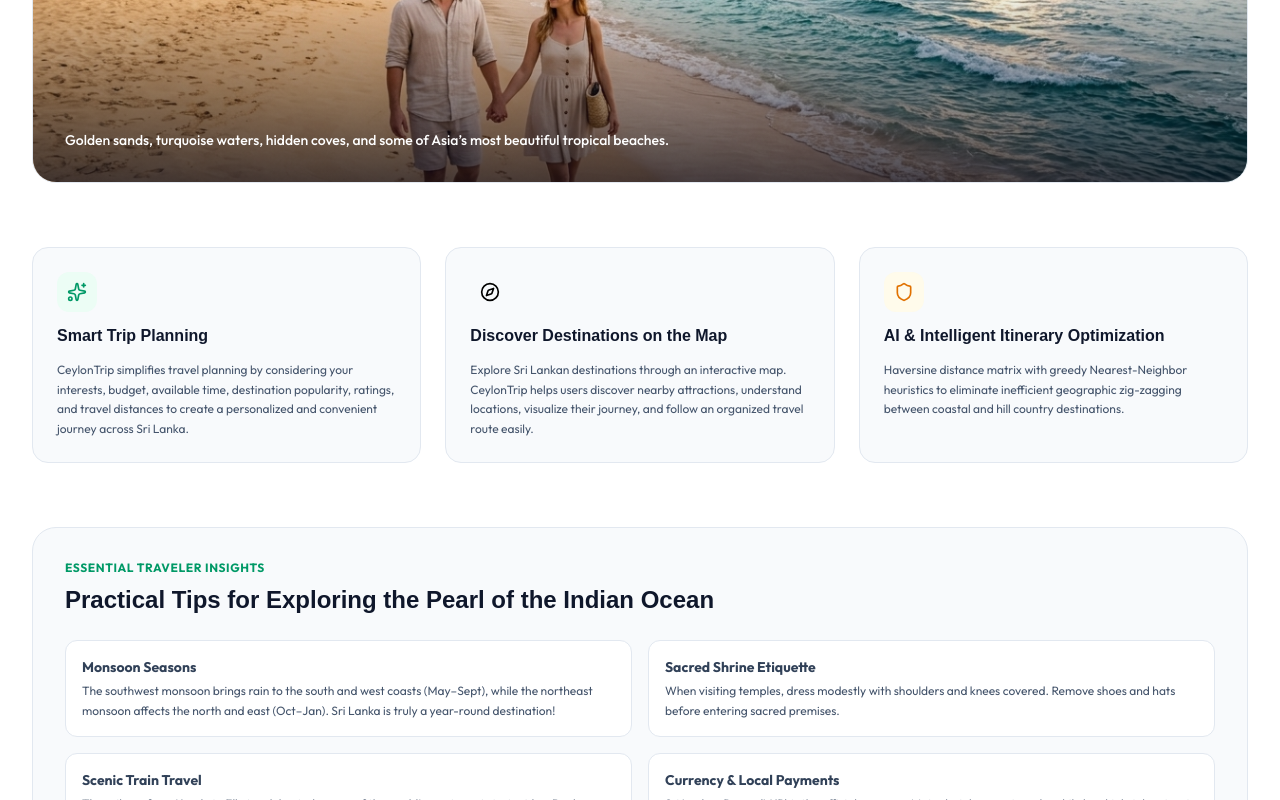
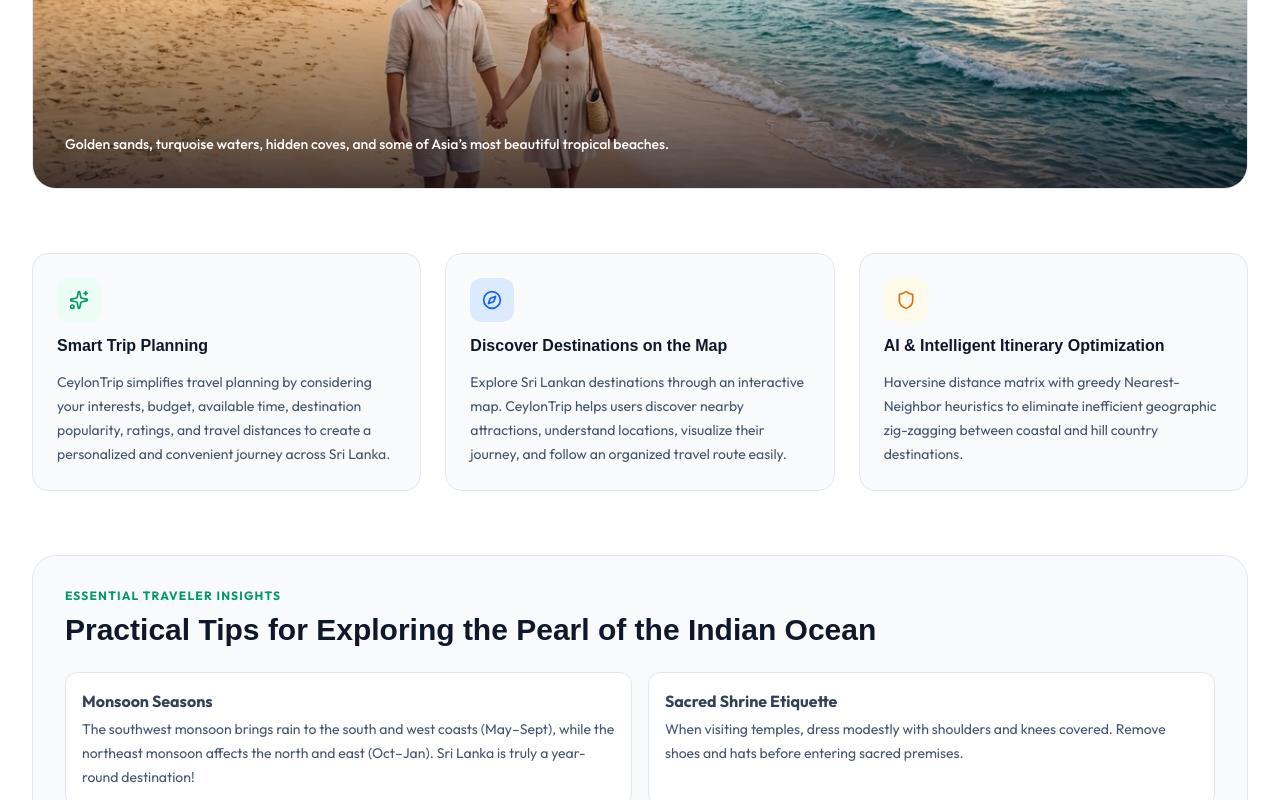
Before and after one commit to Nimmitha192/CeylonTrip, a React (Vite) app in the folder Client/: page /about in a window 1280 px wide. Shown: the part 640-1440 px from the top of the page. Built offline with nearby package versions, Linux system fonts and the light colour scheme; a web font is replaced by a local one.

Commit message:
About page updated

```diff
--- a/Client/src/pages/About.jsx
+++ b/Client/src/pages/About.jsx
@@ -13,10 +13,9 @@ const About = () => {
   return (
     <div className="max-w-7xl mx-auto px-4 sm:px-6 lg:px-8 py-10 space-y-16 ">
       <div className="text-center space-y-4">
-        <span className="text-2xl font-bold tracking-wider text-slate-700 block">
-          About&nbsp;
+        <span className="text-2xl font-bold tracking-wider text-slate-700 block"> About&nbsp;
           <span className="text-2xl font-bold tracking-tight text-orange-500">
-            Ceylon
+             Ceylon
             <span className="text-yellow-500">
               Trips
             </span>
@@ -32,7 +31,7 @@ const About = () => {
             Create Unforgettable Memories
           </h1>
 
-          <p className="w-full text-base text-slate-600 leading-relaxed">
+          <p className="w-full text-sm sm:text-base text-slate-600 leading-7">
             CeylonTrip is a smart travel planning platform designed to help
             travelers discover the beauty of Sri Lanka and create personalized
             travel itineraries with ease. From ancient cultural sites and
@@ -53,7 +52,7 @@ const About = () => {
             className="w-full h-full object-cover"
         />
         <div className="absolute inset-0 bg-gradient-to-t from-slate-950/70 via-transparent to-transparent flex items-end p-8">
-            <p className="text-white text-sm font-medium">
+            <p className="text-xs sm:text-sm font-medium leading-6 text-white">
                 Golden sands, turquoise waters, hidden coves, and some of Asia’s most beautiful tropical beaches.
             </p>
         </div>
@@ -63,31 +62,31 @@ const About = () => {
         {/* ===== Technical Highlights ======== */}
     <div className="grid grid-cols-1 gap-6 md:grid-cols-3">
         <div className="p-6 space-y-3 bg-slate-50 border rounded-2xl border-slate-200 shadow-soft">
-            <div className="flex items-center justify-center w-10 h-10 rounded-xl bg-emerald-50 text-emerald-600">
+            <div className="flex items-center justify-center w-11 h-11 rounded-xl bg-emerald-50 text-emerald-600">
                 <Sparkles className="w-5 h-5" />
             </div>
-            <h3 className="text-base font-bold font-display text-slate-900">Smart Trip Planning</h3>
-            <p className="text-xs leading-relaxed text-slate-600">
+            <h3 className="text-sm sm:text-base font-bold font-display text-slate-900">Smart Trip Planning</h3>
+            <p className="text-xs sm:text-sm leading-6 text-slate-600">
                 CeylonTrip simplifies travel planning by considering your interests, budget, available time, destination popularity, ratings, and travel distances to create a personalized and convenient journey across Sri Lanka.
             </p>
         </div>
 
-        <div className="p-6 space-y-3  bg-slate-50 border rounded-2xl border-slate-200 shadow-soft">
-            <div className="flex items-center justify-center w-10 h-10 rounded-xl bg-ocean-50 text-ocean-600">
+        <div className="p-6 space-y-3 bg-slate-50 border rounded-2xl border-slate-200 shadow-soft">
+            <div className="flex items-center justify-center w-11 h-11 rounded-xl bg-blue-100 text-blue-600">
                 <Compass className="w-5 h-5" />
             </div>
-            <h3 className="text-base font-bold font-display text-slate-900">Discover Destinations on the Map</h3>
-            <p className="text-xs leading-relaxed text-slate-600">
+            <h3 className="text-sm sm:text-base font-bold font-display text-slate-900">Discover Destinations on the Map</h3>
+            <p className="text-xs sm:text-sm leading-6 text-slate-600">
                 Explore Sri Lankan destinations through an interactive map. CeylonTrip helps users discover nearby attractions, understand locations, visualize their journey, and follow an organized travel route easily.
             </p>
         </div>
 
         <div className="p-6 space-y-3 bg-slate-50 border rounded-2xl border-slate-200 shadow-soft">
-            <div className="flex items-center justify-center w-10 h-10 rounded-xl bg-amber-50 text-amber-600">
+            <div className="flex items-center justify-center w-11 h-11 rounded-xl bg-amber-50 text-amber-600">
                 <Shield className="w-5 h-5" />
             </div>
-            <h3 className="text-base font-bold font-display text-slate-900">AI & Intelligent Itinerary Optimization</h3>
-            <p className="text-xs leading-relaxed text-slate-600">
+            <h3 className="text-sm sm:text-base font-bold font-display text-slate-900">AI & Intelligent Itinerary Optimization</h3>
+            <p className="text-xs sm:text-sm leading-6 text-slate-600">
                 Haversine distance matrix with greedy Nearest-Neighbor heuristics to eliminate inefficient geographic zig-zagging between coastal and hill country destinations.
             </p>
         </div>
@@ -96,38 +95,38 @@ const About = () => {
       {/* Sri Lanka Travel Advice */}
       <div className="p-8 space-y-6 text-slate-800 border rounded-3xl bg-slate-50 border-slate-200">
         <div className="space-y-2">
-            <span className="block text-xs font-bold tracking-wider uppercase text-emerald-600">
+            <span className="block text-xs font-bold tracking-widest uppercase text-emerald-600">
                 Essential Traveler Insights
             </span>
-            <h2 className="text-2xl font-bold text-slate-900 font-display">
+            <h2 className="text-2xl font-bold text-slate-900 font-display sm:text-3xl">
                 Practical Tips for Exploring the Pearl of the Indian Ocean
             </h2>
         </div>
 
-        <div className="grid grid-cols-1 gap-4 text-xs leading-relaxed sm:grid-cols-2 text-slate-600">
+        <div className="grid grid-cols-1 gap-4 text-xs sm:text-sm leading-6 sm:grid-cols-2 text-slate-600">
             <div className="p-4 space-y-1 border rounded-xl bg-white border-slate-200">
-                <h4 className="text-sm font-bold text-slate-700">Monsoon Seasons</h4>
+                <h4 className="text-sm sm:text-base font-bold text-slate-700">Monsoon Seasons</h4>
                 <p>
                     The southwest monsoon brings rain to the south and west coasts (May–Sept), while the northeast monsoon affects the north and east (Oct–Jan). Sri Lanka is truly a year-round destination!
                 </p>
             </div>
 
             <div className="p-4 space-y-1 border rounded-xl bg-white border-slate-200">
-            <   h4 className="text-sm font-bold text-slate-700">Sacred Shrine Etiquette</h4>
+                <h4 className="text-sm sm:text-base font-bold text-slate-700">Sacred Shrine Etiquette</h4>
                 <p>
                     When visiting temples, dress modestly with shoulders and knees covered. Remove shoes and hats before entering sacred premises.
                 </p>
             </div>
 
           <div className="p-4 space-y-1 border rounded-xl bg-white border-slate-200">
-            <h4 className="text-sm font-bold text-slate-700">Scenic Train Travel</h4>
+            <h4 className="text-sm sm:text-base font-bold text-slate-700">Scenic Train Travel</h4>
             <p>
                 The railway from Kandy to Ella is celebrated as one of the world’s most scenic train rides. Book reserved seats early or travel in 2nd/3rd class for authentic open-door mountain breezes.
             </p>
           </div>
 
           <div className="p-4 space-y-1 border rounded-xl bg-white border-slate-200">
-            <h4 className="text-sm font-bold text-slate-700">Currency & Local Payments</h4>
+            <h4 className="text-sm sm:text-base font-bold text-slate-700">Currency & Local Payments</h4>
             <p>
               Sri Lankan Rupee (LKR) is the official currency. Major hotels accept cards, while local tuk-tuks, street food stalls, and entrance counters require cash.
             </p>
```
